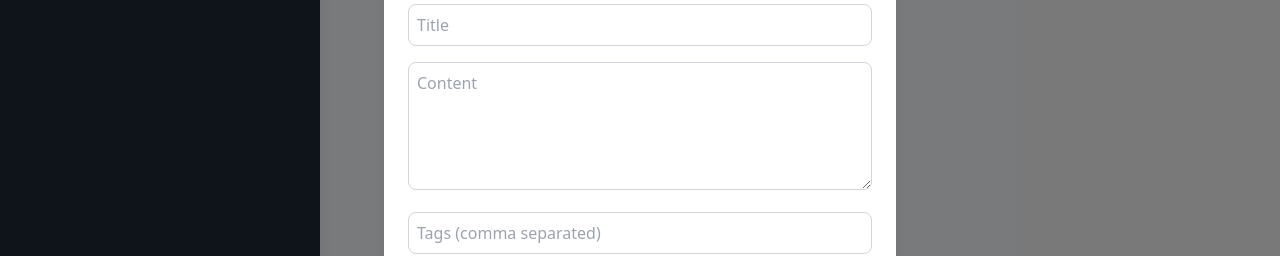
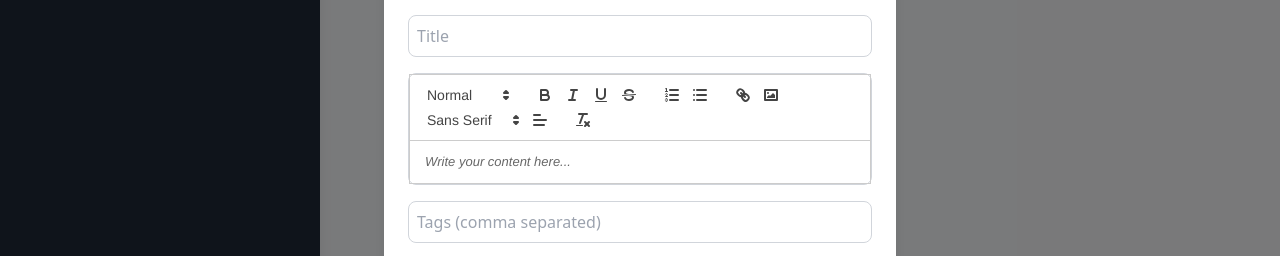
Before and after one commit to we-fusion-text/blog, a Next.js app: page /dashboard in a window 1280 px wide. Both pictures are taken after a click on the button "Create Blog". Shown: the part 267-523 px from the top of the page. Built offline with nearby package versions, Linux system fonts and the light colour scheme; no server answers; the database is empty.

Commit message:
made changes to add formatting to blogs,

```diff
--- a/package.json
+++ b/package.json
@@ -11,14 +11,18 @@
   "dependencies": {
     "axios": "^1.7.7",
     "bcrypt": "^5.1.1",
+    "dompurify": "^3.1.7",
     "jsonwebtoken": "^9.0.2",
     "mongoose": "^8.7.0",
     "next": "14.2.14",
+    "quill": "^2.0.2",
     "react": "^18",
-    "react-dom": "^18"
+    "react-dom": "^18",
+    "react-quill": "^2.0.0"
   },
   "devDependencies": {
     "@types/bcrypt": "^5.0.2",
+    "@types/dompurify": "^3.0.5",
     "@types/jsonwebtoken": "^9.0.7",
     "@types/node": "^20",
     "@types/react": "^18",
--- a/src/app/api/blogs/getBlogs/route.ts
+++ b/src/app/api/blogs/getBlogs/route.ts
@@ -1,9 +1,23 @@
 import { NextResponse } from "next/server";
 import Blog from "@/models/Blog";
 import { dbConnect } from "@/utils/dbConnect";
+import User from "@/models/User";
 
 export async function GET() {
-  await dbConnect();
-  const blogs = await Blog.find().populate("author", "name email");
-  return NextResponse.json(blogs);
+  try {
+    await dbConnect();
+
+    const blogs = await Blog.find().populate("author", "name email");
+
+    const userIds = blogs.map((blog) => blog.author);
+    const users = await User.find({ _id: { $in: userIds } });
+
+    return NextResponse.json({ blogs, users });
+  } catch (error) {
+    console.error("Error fetching blogs:", error);
+    return NextResponse.json(
+      { error: "Failed to fetch blogs" },
+      { status: 500 }
+    );
+  }
 }
--- a/src/app/dashboard/page.tsx
+++ b/src/app/dashboard/page.tsx
@@ -21,7 +21,7 @@ export default function Dashboard() {
     useEffect(() => {
         const fetchBlogs = async () => {
             const { data } = await axios.get('/api/blogs/getBlogs');
-            setBlogs(data);
+            setBlogs(data.blogs);
         };
         fetchBlogs();
     }, []);
--- a/src/components/BlogCard.tsx
+++ b/src/components/BlogCard.tsx
@@ -1,20 +1,29 @@
 import React from 'react';
 import Image from 'next/image';
 import { Blog } from '@/app/dashboard/page';
+import DOMPurify from 'dompurify';
 
 const BlogCard = ({ blog }: { blog: Blog }) => {
+    const sanitizedBody = DOMPurify.sanitize(blog.body);
+
     return (
         <div className="bg-white w-full rounded-lg shadow-md overflow-hidden">
             {blog.imageUrl && (
                 <Image
-                    src={blog?.imageUrl}
+                    src={blog.imageUrl}
                     alt={blog.title}
                     className="w-full h-48 object-cover"
                 />
             )}
             <div className="p-6">
                 <h2 className="text-xl font-semibold mb-2 text-gray-800">{blog.title}</h2>
-                <p className="text-gray-600 mb-4">{blog.body.slice(0, 100)}...</p>
+
+                {/* Render the sanitized HTML content */}
+                <div
+                    className="text-gray-600 mb-4"
+                    dangerouslySetInnerHTML={{ __html: sanitizedBody }}
+                />
+
                 <div className="flex items-center">
                     <div className="flex-shrink-0 mr-3">
                         <Image
--- a/src/components/BlogModal.tsx
+++ b/src/components/BlogModal.tsx
@@ -1,5 +1,9 @@
 import { useState } from 'react';
 import axios from 'axios';
+import dynamic from 'next/dynamic';
+import 'react-quill/dist/quill.snow.css'; // Quill styles
+
+const ReactQuill = dynamic(() => import('react-quill'), { ssr: false });
 
 interface BlogModalProps {
     onClose: () => void;
@@ -18,7 +22,6 @@ export default function BlogModal({ onClose }: BlogModalProps) {
                 { title, body, tags: tags.split(',') },
                 { headers: { Authorization: `Bearer ${token}` } }
             );
-
             window.location.reload();
         } catch (error) {
             console.error('Error creating blog:', error);
@@ -38,11 +41,21 @@ export default function BlogModal({ onClose }: BlogModalProps) {
                     placeholder="Title"
                     className="w-full text-black p-2 mb-4 border border-gray-300 rounded-lg"
                 />
-                <textarea
+                <ReactQuill
                     value={body}
-                    onChange={(e) => setBody(e.target.value)}
-                    placeholder="Content"
-                    className="w-full p-2 text-black mb-4 border border-gray-300 rounded-lg h-32"
+                    onChange={setBody}
+                    placeholder="Write your content here..."
+                    className="mb-4 text-black border border-gray-300 rounded-lg"
+                    modules={{
+                        toolbar: [
+                            [{ 'header': [1, 2, false] }],
+                            ['bold', 'italic', 'underline', 'strike'],
+                            [{ 'list': 'ordered' }, { 'list': 'bullet' }],
+                            ['link', 'image', 'emoji'],
+                            [{ 'font': [] }, { 'align': [] }],
+                            ['clean']
+                        ]
+                    }}
                 />
                 <input
                     value={tags}
--- a/src/models/Blog.ts
+++ b/src/models/Blog.ts
@@ -1,18 +1,11 @@
-import mongoose, { Schema, model, models } from "mongoose";
+import mongoose from "mongoose";
 
-const blogSchema = new Schema(
-  {
-    title: { type: String, required: true },
-    body: { type: String, required: true },
-    tags: { type: [String], required: true },
-    author: {
-      type: mongoose.Schema.Types.ObjectId,
-      ref: "User",
-      required: true,
-    },
-  },
-  { timestamps: true }
-);
+const BlogSchema = new mongoose.Schema({
+  title: { type: String, required: true },
+  body: { type: String, required: true },
+  tags: [{ type: String }],
+  author: { type: mongoose.Schema.Types.ObjectId, ref: "User" },
+  createdAt: { type: Date, default: Date.now },
+});
 
-const Blog = models.Blog || model("Blog", blogSchema);
-export default Blog;
+export default mongoose.models.Blog || mongoose.model("Blog", BlogSchema);
--- a/src/models/User.ts
+++ b/src/models/User.ts
@@ -1,10 +1,10 @@
-import { Schema, model, models } from "mongoose";
+import mongoose from "mongoose";
 
-const userSchema = new Schema({
+const userSchema = new mongoose.Schema({
   name: { type: String, required: true },
   email: { type: String, required: true, unique: true },
   password: { type: String, required: true },
 });
 
-const User = models.User || model("User", userSchema);
+const User = mongoose.models.User || mongoose.model("User", userSchema);
 export default User;
--- a/src/utils/dbConnect.ts
+++ b/src/utils/dbConnect.ts
@@ -21,15 +21,23 @@ export async function dbConnect() {
 
   if (!cached.promise) {
     const opts = {
-      bufferCommands: false,
+      bufferCommands: true,
     };
 
     console.log("MONGODB_URI", MONGODB_URI);
 
-    cached.promise = mongoose.connect(MONGODB_URI, opts).then((mongoose) => {
-      return mongoose;
-    });
+    cached.promise = mongoose
+      .connect(MONGODB_URI, opts)
+      .then((mongoose) => {
+        console.log("MongoDB connected successfully!");
+        return mongoose;
+      })
+      .catch((err) => {
+        console.error("MongoDB connection error:", err);
+        throw err;
+      });
   }
+
   cached.conn = await cached.promise;
   return cached.conn;
 }
```
Also changed, not shown: 2 other files (tests, documents, lock files or other folders).
